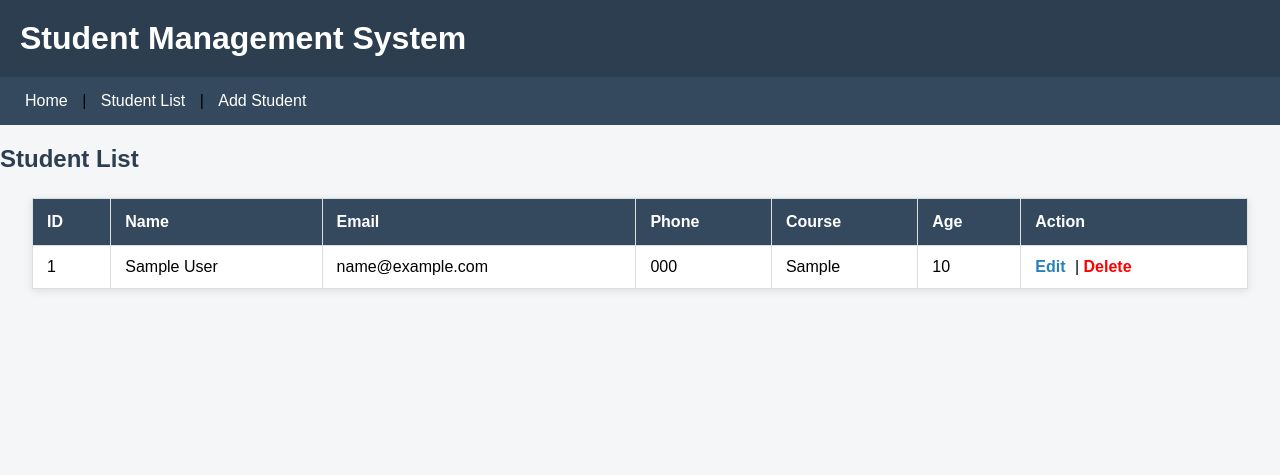
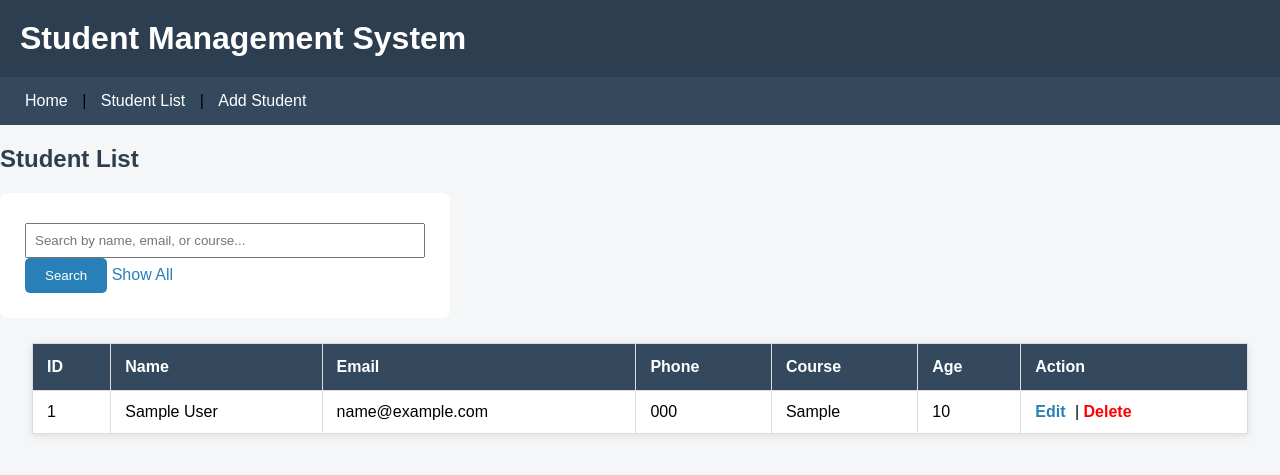
Before and after one commit to prashantpangul/student_man_system, a Flask app: page /students in a window 1280 px wide. Shown: the top 475 px of the page. Run offline with Flask 3, Linux system fonts and the light colour scheme; tables that the repository leaves empty or names only in its code hold one stand-in row (values such as "Sample post").

Commit message:
Add student search feature

```diff
--- a/app.py
+++ b/app.py
@@ -1,3 +1,4 @@
+
 from flask import Flask, abort, redirect, render_template, request, url_for
 
 from database import get_connection
@@ -7,6 +8,7 @@ app = Flask(__name__)
 
 def _student_form_values():
     name = request.form.get("name", "").strip()
+
     if not name:
         abort(400, description="Name is required.")
 
@@ -21,7 +23,6 @@ def _student_form_values():
 
 @app.route("/")
 def home():
-
     connection = get_connection()
 
     try:
@@ -37,19 +38,49 @@ def home():
         total_students=total_students
     )
 
+
+# View and search students
 @app.route("/students")
 def students():
+    search = request.args.get("search", "").strip()
+
     connection = get_connection()
+
     try:
         with connection.cursor() as cursor:
-            cursor.execute("SELECT * FROM students")
+            if search:
+                query = """
+                    SELECT * FROM students
+                    WHERE name LIKE %s
+                       OR email LIKE %s
+                       OR course LIKE %s
+                    ORDER BY id DESC
+                """
+
+                keyword = f"%{search}%"
+
+                cursor.execute(
+                    query,
+                    (keyword, keyword, keyword)
+                )
+            else:
+                cursor.execute(
+                    "SELECT * FROM students ORDER BY id DESC"
+                )
+
             student_rows = cursor.fetchall()
+
     finally:
         connection.close()
 
-    return render_template("students.html", students=student_rows)
+    return render_template(
+        "students.html",
+        students=student_rows,
+        search=search
+    )
 
 
+# Add a new student
 @app.route("/add-student", methods=["GET", "POST"])
 def add_student():
     if request.method == "GET":
@@ -57,64 +88,89 @@ def add_student():
 
     values = _student_form_values()
     connection = get_connection()
+
     try:
         with connection.cursor() as cursor:
             cursor.execute(
                 """
-                INSERT INTO students (name, email, phone, course, age)
+                INSERT INTO students
+                    (name, email, phone, course, age)
                 VALUES (%s, %s, %s, %s, %s)
                 """,
                 values,
             )
+
         connection.commit()
+
     finally:
         connection.close()
 
     return redirect(url_for("students"))
 
 
+# Edit an existing student
 @app.route("/edit-student/<int:id>", methods=["GET", "POST"])
 def edit_student(id):
     connection = get_connection()
+
     try:
         with connection.cursor() as cursor:
             if request.method == "POST":
                 values = _student_form_values()
 
-                cursor.execute("SELECT id FROM students WHERE id = %s", (id,))
+                cursor.execute(
+                    "SELECT id FROM students WHERE id = %s",
+                    (id,)
+                )
+
                 if cursor.fetchone() is None:
                     abort(404)
 
                 cursor.execute(
                     """
                     UPDATE students
-                    SET name = %s, email = %s, phone = %s, course = %s, age = %s
+                    SET name = %s,
+                        email = %s,
+                        phone = %s,
+                        course = %s,
+                        age = %s
                     WHERE id = %s
                     """,
                     (*values, id),
                 )
+
                 connection.commit()
+
             else:
-                cursor.execute("SELECT * FROM students WHERE id = %s", (id,))
+                cursor.execute(
+                    "SELECT * FROM students WHERE id = %s",
+                    (id,)
+                )
+
                 student = cursor.fetchone()
+
                 if student is None:
                     abort(404)
+
     finally:
         connection.close()
 
     if request.method == "POST":
         return redirect(url_for("students"))
 
-    return render_template("edit_student.html", student=student)
+    return render_template(
+        "edit_student.html",
+        student=student
+    )
 
+
+# Delete a student
 @app.route("/delete-student/<int:id>")
 def delete_student(id):
-
     connection = get_connection()
 
     try:
         with connection.cursor() as cursor:
-
             cursor.execute(
                 "DELETE FROM students WHERE id = %s",
                 (id,)
--- a/templates/students.html
+++ b/templates/students.html
@@ -1,10 +1,12 @@
+
 <!DOCTYPE html>
 <html>
 
 <head>
     <title>Student Management System</title>
 
-    <link rel="stylesheet" href="{{ url_for('static', filename='style.css') }}">
+    <link rel="stylesheet"
+          href="{{ url_for('static', filename='style.css') }}">
 </head>
 
 <body>
@@ -21,6 +23,29 @@
 
     <h2>Student List</h2>
 
+    <!-- Search Student Form -->
+    <form method="GET"
+          action="{{ url_for('students') }}"
+          class="search-form">
+
+        <input
+            type="text"
+            name="search"
+            placeholder="Search by name, email, or course..."
+            value="{{ search }}"
+            aria-label="Search students"
+        >
+
+        <button type="submit">Search</button>
+
+        <a href="{{ url_for('students') }}"
+           class="back-link">
+            Show All
+        </a>
+
+    </form>
+
+    <!-- Student Table -->
     <table class="student-table">
 
         <tr>
@@ -36,7 +61,6 @@
         {% for student in students %}
 
         <tr>
-
             <td>{{ student[0] }}</td>
             <td>{{ student[1] }}</td>
             <td>{{ student[2] }}</td>
@@ -45,22 +69,25 @@
             <td>{{ student[5] }}</td>
 
             <td>
-
-                <a href="/edit-student/{{ student[0] }}"
+                <a href="{{ url_for('edit_student', id=student[0]) }}"
                    class="edit-link">
                     Edit
                 </a>
 
                 |
 
-                <a href="/delete-student/{{ student[0] }}"
+                <a href="{{ url_for('delete_student', id=student[0]) }}"
                    class="delete-link"
                    onclick="return confirm('Are you sure you want to delete this student?');">
                     Delete
                 </a>
+            </td>
+        </tr>
 
-            </td>
+        {% else %}
 
+        <tr>
+            <td colspan="7">No students found.</td>
         </tr>
 
         {% endfor %}
```
